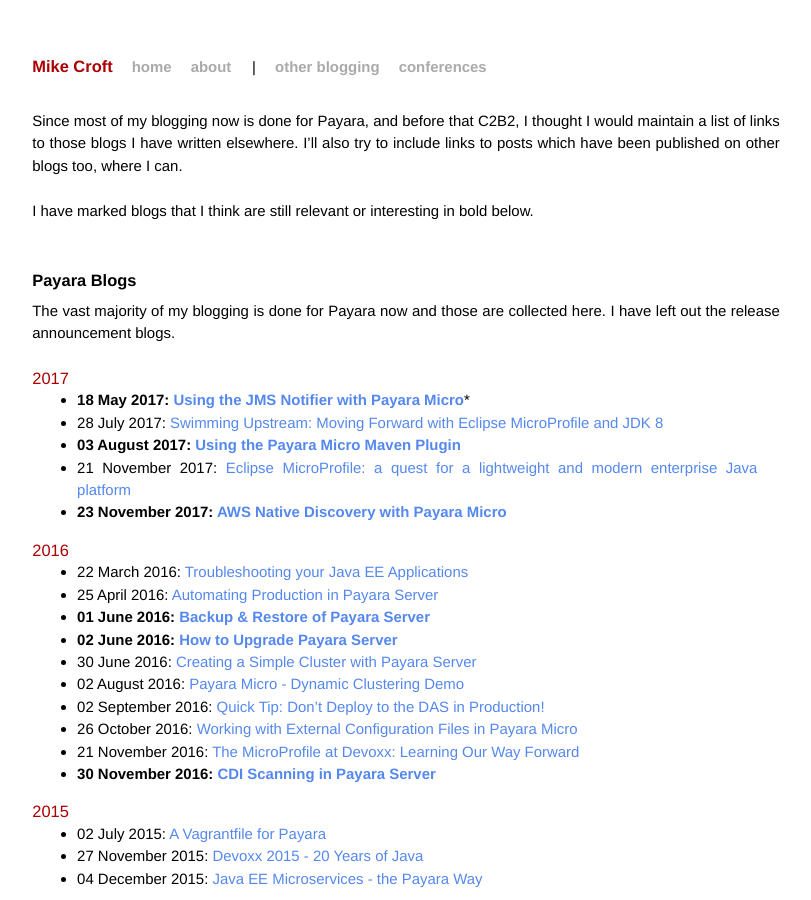
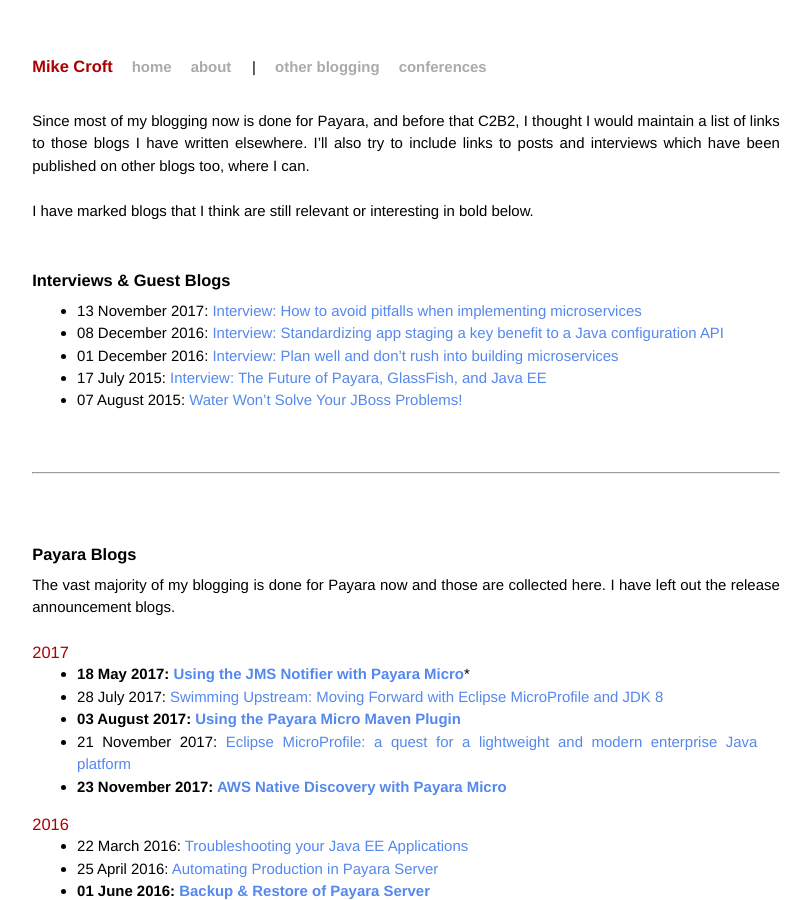
Before and after one commit to mikecroft/mikecroft.github.io, a Jekyll site: the page built from other-blogging/index.md, in a window 1280 px wide and 900 px high. Shown: the whole window, without its empty margins (234-1045 px from the left). Built offline with Jekyll 4.4.1, drawn with Linux system fonts in a browser that asks for light colours.

Commit message:
Update index.md

```diff
--- a/other-blogging/index.md
+++ b/other-blogging/index.md
@@ -4,9 +4,22 @@
 ---
 
 
-Since most of my blogging now is done for Payara, and before that C2B2, I thought I would maintain a list of links to those blogs I have written elsewhere. I'll also try to include links to posts which have been published on other blogs too, where I can.
+Since most of my blogging now is done for Payara, and before that C2B2, I thought I would maintain a list of links to those blogs I have written elsewhere. I'll also try to include links to posts and interviews which have been published on other blogs too, where I can.
 
 I have marked blogs that I think are still relevant or interesting in bold below.
+
+# Interviews & Guest Blogs
+* 13 November 2017: [Interview: How to avoid pitfalls when implementing microservices](http://searchmicroservices.techtarget.com/feature/How-to-avoid-pitfalls-when-implementing-microservices)
+* 08 December 2016: [Interview: Standardizing app staging a key benefit to a Java configuration API](http://www.theserverside.com/video/Standardizing-app-staging-a-key-benefit-to-a-Java-configuration-API)
+* 01 December 2016: [Interview: Plan well and don't rush into building microservices](http://searchmicroservices.techtarget.com/video/Plan-well-and-dont-rush-into-building-microservices-Java-pro-says)
+* 17 July 2015: [Interview: The Future of Payara, GlassFish, and Java EE](https://www.voxxed.com/2015/08/interview-the-future-of-payara-glassfish-and-java-ee/)
+* 07 August 2015: [Water Won't Solve Your JBoss Problems!](https://www.voxxed.com/2015/08/water-wont-solve-your-jboss-problems/)
+
+&nbsp;
+
+----
+
+&nbsp;
 
 # Payara Blogs
 The vast majority of my blogging is done for Payara now and those are collected here. I have left out the release announcement blogs.
@@ -38,6 +51,8 @@
 &nbsp;
 
 ----
+
+&nbsp;
 
 # C2B2 Blogs
 These blogs were (almost) all published before I transferred to Payara. At that time, I worked with lots of Java middleware, hence the wide range. There may be one or two formatting issues, since the blogging platform was upgraded and not every blog converted properly.
```
